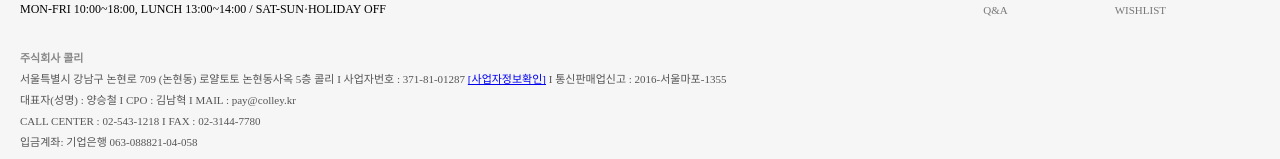
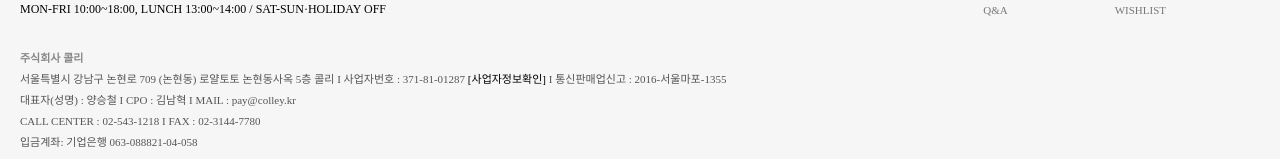
Before and after one commit to ColleyProjectGroup/ColleyProjectGroup2, a React (Vite) app: page / in a window 1280 px wide. Shown: the part 150-309 px from the top of the page. Built offline with nearby package versions, Linux system fonts and the light colour scheme; no server answers; a web font is replaced by a local one.

Commit message:
CSS effects

```diff
--- a/src/components/Footer.tsx
+++ b/src/components/Footer.tsx
@@ -17,8 +17,13 @@ export const Footer = () => {
             <span>주식회사 콜리</span>
             <span>
               서울특별시 강남구 논현로 709 (논현동) 로얄토토 논현동사옥 5층 콜리
-              I 사업자번호 : 371-81-01287 <a href="/">[사업자정보확인]</a> I
-              통신판매업신고 : 2016-서울마포-1355
+              I 사업자번호 : 371-81-01287{' '}
+              <a
+                href="/"
+                className={styles.businessInfo}>
+                [사업자정보확인]
+              </a>{' '}
+              I 통신판매업신고 : 2016-서울마포-1355
             </span>
             <span>
               대표자(성명) : 양승철 I CPO : 김남혁 I MAIL : pay@colley.kr
@@ -31,10 +36,18 @@ export const Footer = () => {
               Copyright © 콜리. All rights reserved. Hosting by cafe24
             </span>
             <ul>
-              <li>회사소개</li>
-              <li>이용약관</li>
-              <li>개인정보처리방침</li>
-              <li>이용안내</li>
+              <li>
+                <a href="">회사소개</a>
+              </li>
+              <li>
+                <a href="">이용약관</a>
+              </li>
+              <li>
+                <a href="">개인정보처리방침</a>
+              </li>
+              <li>
+                <a href="">이용안내</a>
+              </li>
             </ul>
           </div>
         </div>
--- a/src/styles/layout/footer.module.scss
+++ b/src/styles/layout/footer.module.scss
@@ -41,6 +41,14 @@
           color: $color-black-5;
           line-height: 21px;
         }
+        .businessInfo {
+          text-decoration: none;
+          outline: none;
+          color: $color-black-0;
+          &:hover {
+            text-decoration: underline;
+          }
+        }
       }
       .bottom {
         margin: 84px 0 0;
@@ -48,9 +56,21 @@
         .copyright {
           color: $color-black-6D;
           font-size: 13px;
+          text-decoration: none;
+          outline: none;
         }
         ul {
           display: flex;
+          a {
+            text-decoration: none;
+            outline: none;
+            &:visited {
+              color: $color-black-0;
+            }
+            &:hover {
+              text-decoration: underline;
+            }
+          }
           li:nth-child(3) {
             font-weight: 700;
           }
@@ -77,6 +97,9 @@
           &:visited {
             color: $color-black-7;
           }
+          &:hover {
+            color: $color-black-0;
+          }
         }
         li {
           font-size: 11px;
```
